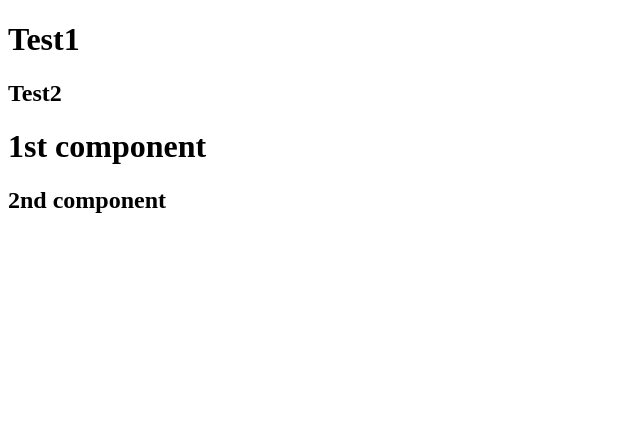
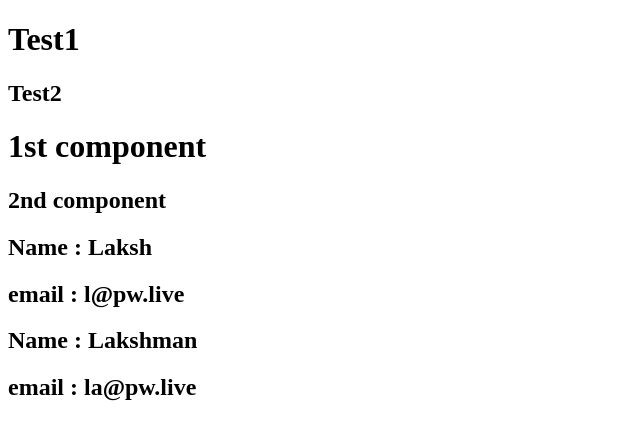
Before and after one commit to Lakshman76/learning_React, a React (Vite) app in the folder react-project/: page / in a window 1280 px wide. Shown: the top 440 px of the page, without its empty margins (0-640 px from the left). Built offline with nearby package versions, Linux system fonts and the light colour scheme.

Commit message:
card added

```diff
--- a/react-project/src/App.jsx
+++ b/react-project/src/App.jsx
@@ -1,3 +1,4 @@
+import Card from './components/Card';
 import MyComponent from './components/myComponent';
 function App() {
 
@@ -6,6 +7,8 @@ function App() {
       <h1>Test1</h1>
       <h2>Test2</h2>
       <MyComponent />
+      <Card name="Laksh" email="l@pw.live"/>
+      <Card name="Lakshman" email="la@pw.live"/>
     </>
   )
 }
--- /dev/null
+++ b/react-project/src/components/Card.jsx
@@ -0,0 +1,12 @@
+import React from 'react'
+
+function Card({name, email}) {
+  return (
+    <div className='card'>
+        <h2>Name : {name}</h2>
+        <h2>email : {email}</h2>
+    </div>
+  )
+}
+
+export default Card
```
